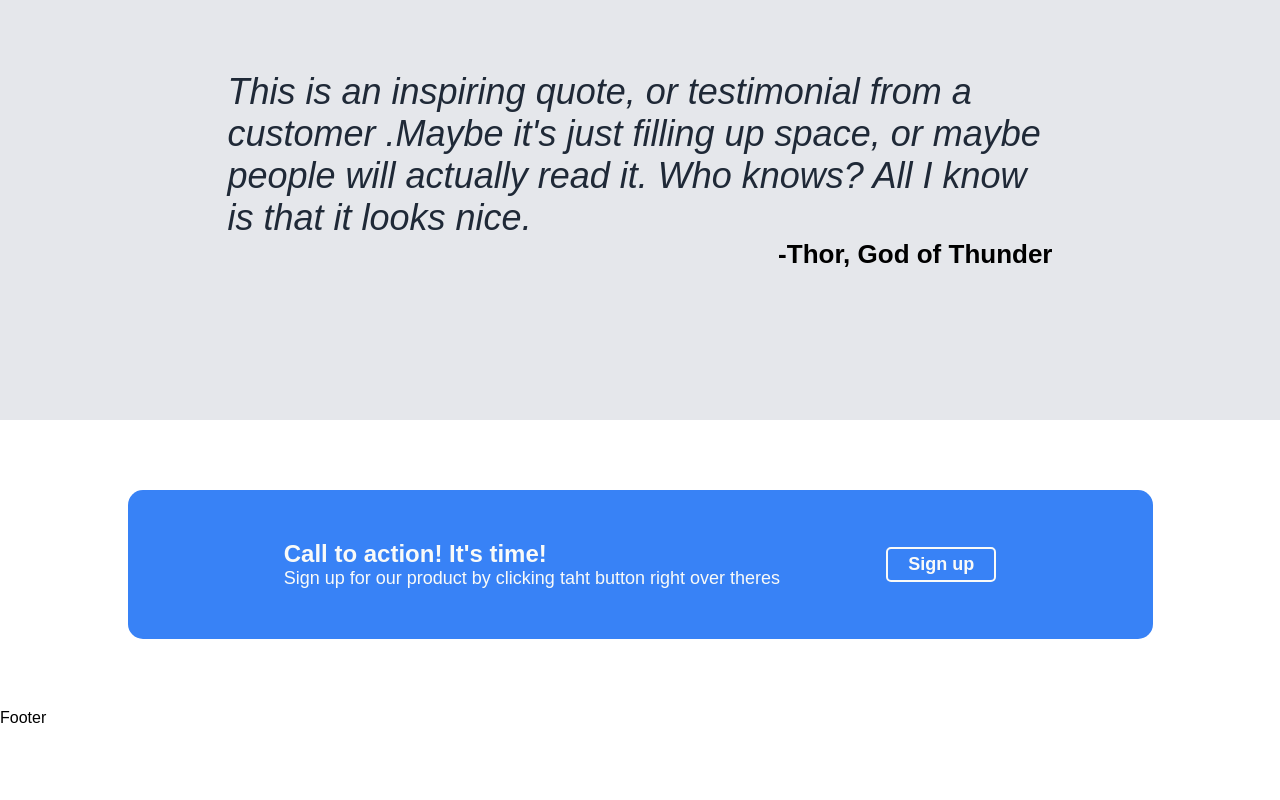
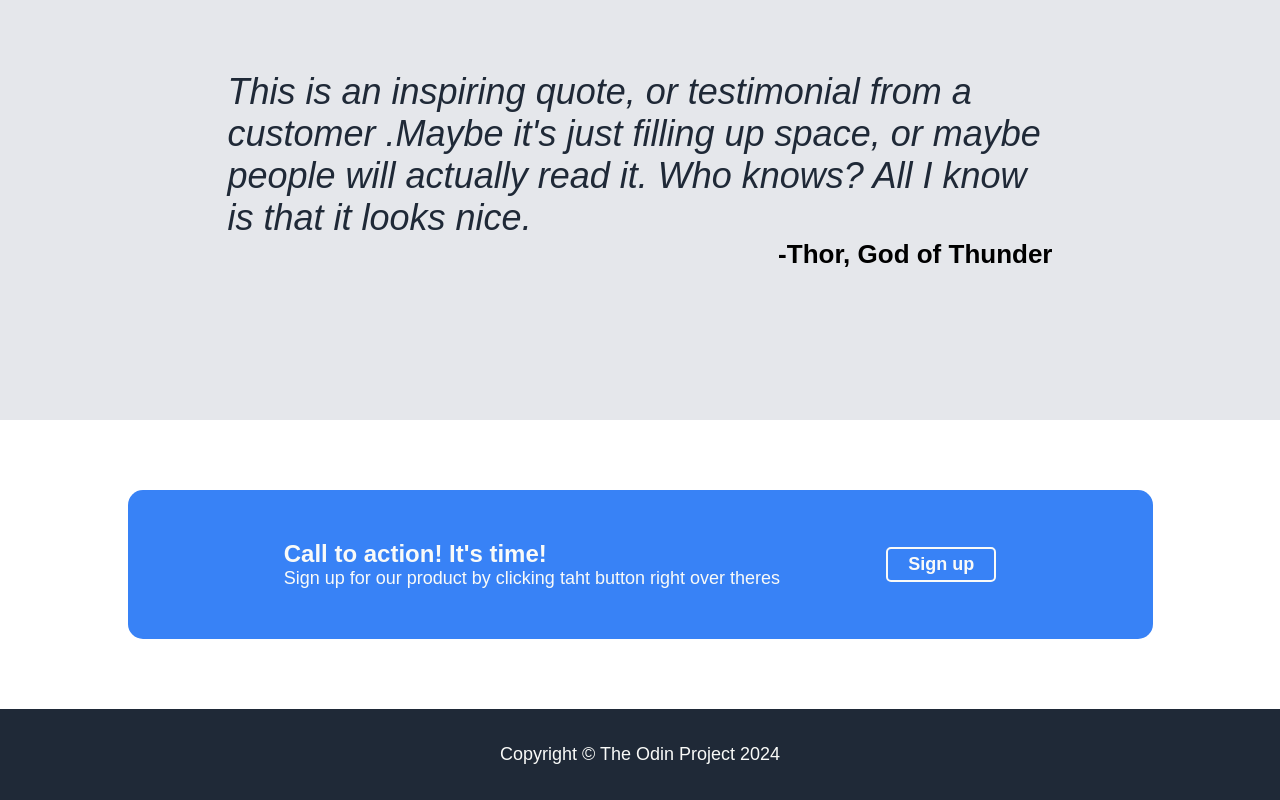
Before and after one commit to jostinj-n/landing-page, a plain HTML site: page index.html in a window 1280 px wide. Shown: the part 868-1668 px from the top of the page. Before the commit the page ends 1595 px from the top, so only its background shows below. Drawn offline with Linux system fonts and the light colour scheme.

Commit message:
Cmmpleted the footer

```diff
--- a/index.html
+++ b/index.html
@@ -75,8 +75,9 @@
                 </div>
             </div>
         </div>
-        <div class="section">
-            Footer </div>
+        <div class="footer-section">
+            <div class="copyright">Copyright &copy; The Odin Project 2024</div>
+        </div>
     </div>
 </body>
 
--- a/style.css
+++ b/style.css
@@ -174,3 +174,13 @@ ul {
     padding: 5px 20px;
     border-radius: 5px;
 }
+
+.footer-section{
+    background-color: #1F2937;
+    text-align: center;
+    padding: 35px;
+}
+.copyright{
+    color: #f9faf8;
+    font-size: 18px;
+}
```
